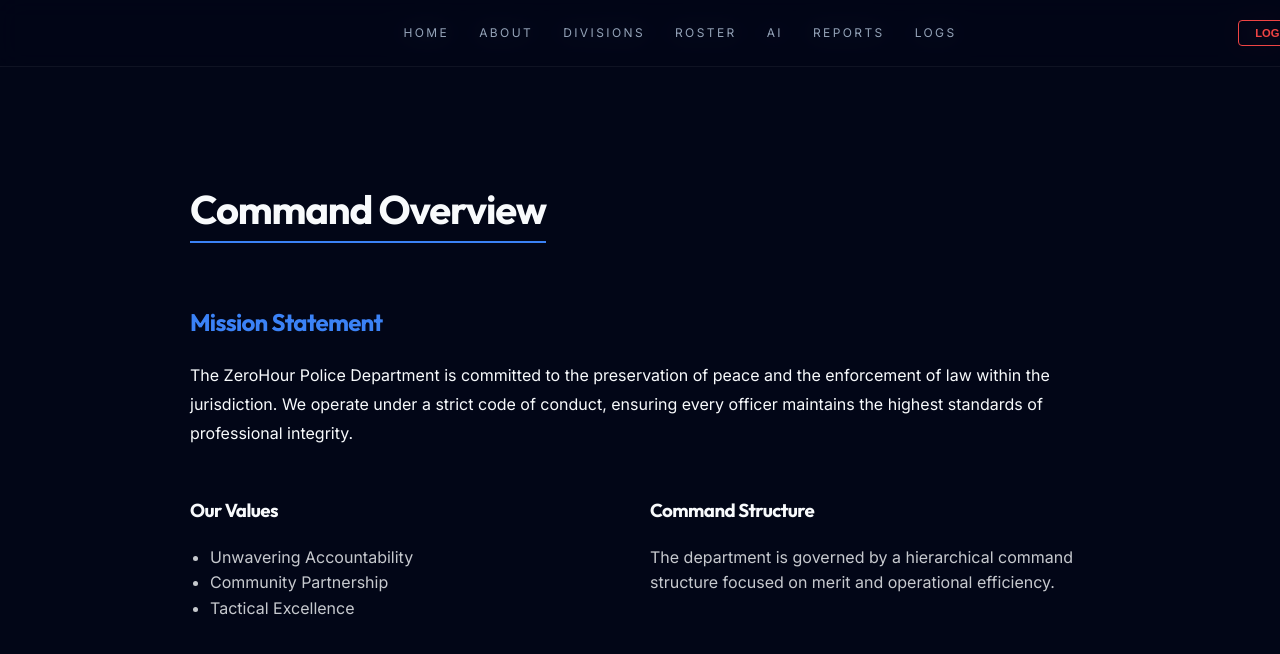
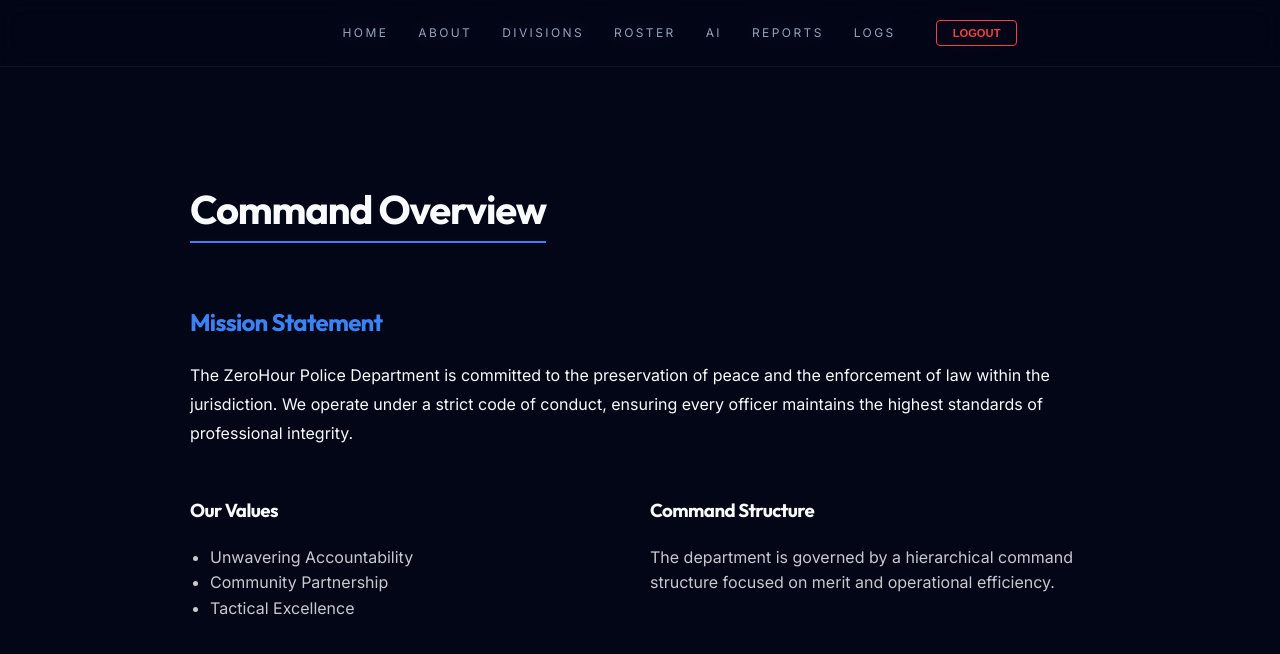
Before and after one commit to morkelchristan-cpu/zhpd-website, a Next.js app: page /about in a window 1280 px wide. Shown: the top 654 px of the page. Built offline with nearby package versions, Linux system fonts and the light colour scheme.

Commit message:
Changes logout button.

```diff
--- a/src/components/Navbar.tsx
+++ b/src/components/Navbar.tsx
@@ -6,19 +6,13 @@ export default function Navbar() {
   const router = useRouter();
 
   const handleLogout = () => {
-    // 1. SECURE SESSION TERMINATION
-    // Remove all persistent tokens or user data stored in the browser
+    // 1. Terminate Session
     localStorage.removeItem('user_session');
-    localStorage.removeItem('user_role');
 
-    // Optional: If you use cookies, you would clear them here via an API call
-
-    // 2. IMMEDIATE REDIRECT
-    // Force the browser to refresh the state and move to the login page
-    router.push('/login');
-
-    // Force a reload if necessary to clear any lingering client-side state
-    window.location.reload();
+    // 2. Force Redirect to Login
+    // Using window.location.href forces a full page reload,
+    // which is the most reliable way to clear client-side state.
+    window.location.href = '/login';
   };
 
   const links = [
@@ -34,29 +28,27 @@ export default function Navbar() {
   return (
     <nav style={{
       position: 'fixed', top: 0, width: '100%', padding: '20px 40px',
-      display: 'flex', alignItems: 'center', justifyContent: 'space-between',
+      display: 'flex', alignItems: 'center', justifyContent: 'center', // Changed to center
       background: 'rgba(2, 6, 23, 0.8)', backdropFilter: 'blur(12px)',
       borderBottom: '1px solid rgba(255, 255, 255, 0.05)', zIndex: 1000
     }}>
-      <div style={{ flex: 1 }} />
-
-      {/* Central Navigation Links */}
+      {/* Navigation Links */}
       <div style={{ display: 'flex', gap: '30px' }}>
         {links.map((l) => (
           <Link key={l.name} href={l.path} style={{
             color: '#94a3b8', textDecoration: 'none', fontSize: '0.75rem',
-            textTransform: 'uppercase', letterSpacing: '0.2em', transition: 'color 0.3s'
+            textTransform: 'uppercase', letterSpacing: '0.2em'
           }}>
             {l.name}
           </Link>
         ))}
       </div>
 
-      {/* Logout Action */}
-      <div style={{ flex: 1, display: 'flex', justifyContent: 'flex-end' }}>
+      {/* Logout Button: Moved closer to the links by removing flex spacer */}
       <button
         onClick={handleLogout}
         style={{
+          marginLeft: '40px', // Pulls button left, closer to the links
           background: 'transparent',
           border: '1px solid #ef4444',
           color: '#ef4444',
@@ -67,12 +59,9 @@ export default function Navbar() {
           textTransform: 'uppercase',
           transition: 'all 0.3s ease'
         }}
-          onMouseOver={(e) => { e.currentTarget.style.background = '#ef4444'; e.currentTarget.style.color = '#fff'; }}
-          onMouseOut={(e) => { e.currentTarget.style.background = 'transparent'; e.currentTarget.style.color = '#ef4444'; }}
       >
         LOGOUT
       </button>
-      </div>
     </nav>
   );
 }
```
Lines whose indentation alone changed are shown as unchanged.
